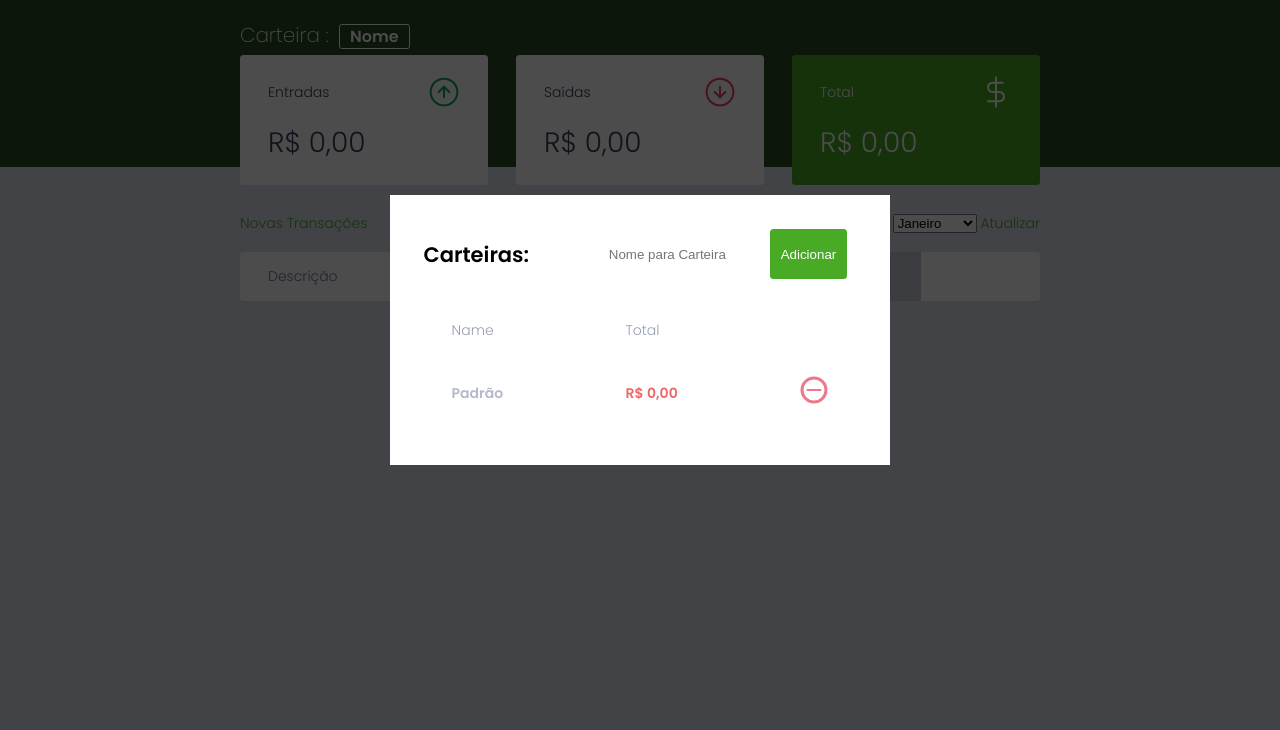
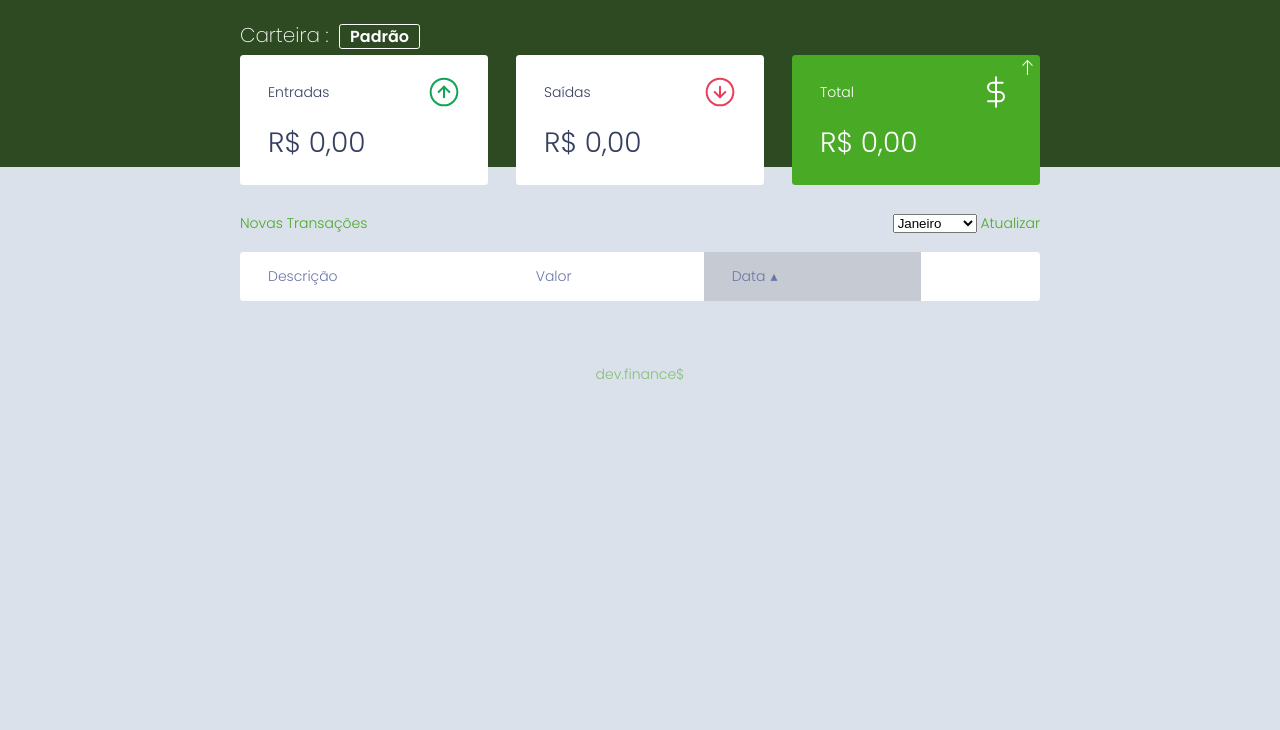
Before and after one commit to ThyagoAraujoM/Dev-finance, a plain HTML site: page index.html in a window 1280 px wide. Shown: the part 70-800 px from the top of the page. Drawn offline with Linux system fonts and the light colour scheme.

Commit message:
Bug wallets resolvido e implementação do mês passado quase pronta

```diff
--- a/index.html
+++ b/index.html
@@ -32,7 +32,7 @@
       <div id="wallet-selected" class="c-wallet-selected">
         <span>Carteira :</span>
         <a
-          class="c-button c-wallet"
+          class="c-button__wallet c-wallet"
           id="wallet-selected-name"
           onclick="WalletModal.open()"
           >Nome</a
@@ -42,7 +42,14 @@
       <section class="c-container__balance">
         <h2 class="u-sr-only">Balanço</h2>
         <!-- Entradas -->
-        <div class="c-container__card">
+        <div class="c-container__card js-container__card">
+          <div class="c-past-total js-past-month u-sr-only">
+            <h3>
+              <span> Total </span>
+              <p id="js-pastEntrada">R$ 0,00</p>
+              <img src="./assets/total.svg" alt="Imagem do total" />
+            </h3>
+          </div>
           <h3>
             <span> Entradas </span>
             <img src="./assets/income.svg" alt="Image de entradas" />
@@ -50,7 +57,14 @@
           <p id="js-incomeDisplay">R$ 0,00</p>
         </div>
         <!-- Saídas -->
-        <div class="c-container__card">
+        <div class="c-container__card js-container__card">
+          <div class="c-past-total js-past-month u-sr-only">
+            <h3>
+              <span> Total </span>
+              <p id="js-pastSaida">R$ 0,00</p>
+              <img src="./assets/total.svg" alt="Imagem do total" />
+            </h3>
+          </div>
           <h3>
             <span> Saídas </span>
             <img src="./assets/expense.svg" alt="Image de saída" />
@@ -58,7 +72,29 @@
           <p id="js-expensesDisplay">R$ 0,00</p>
         </div>
         <!-- Total -->
-        <div id="js-container__total" class="c-container__card total">
+        <div
+          id="js-container__total"
+          class="c-container__card total js-container__card"
+        >
+          <div class="c-past-total js-past-month u-sr-only">
+            <h3>
+              <span> Total </span>
+              <p id="js-pastTotal">R$ 0,00</p>
+              <img src="./assets/total.svg" alt="Imagem do total" />
+            </h3>
+          </div>
+          <img
+            src="./assets/up-arrow.svg"
+            alt="seta pra cima"
+            class="up-arrow"
+            onclick="lastMonth.active()"
+          />
+          <img
+            src="./assets/down-arrow.svg"
+            alt="seta pra baixo"
+            class="down-arrow u-sr-only"
+            onclick="lastMonth.desactive()"
+          />
           <h3>
             <span> Total </span>
             <img src="./assets/total.svg" alt="Imagem do total" />
@@ -71,7 +107,7 @@
       <section id="transaction" class="c-transaction">
         <h2 class="u-sr-only">Transações</h2>
 
-        <div class="inputs-tabela">
+        <div class="c-inputs-table">
           <a href="#" onclick="Modal.open()" class="button new"
             >Novas Transações</a
           >
@@ -173,7 +209,7 @@
     <!-- Modal Wallet adicionar trocar de carteira -->
     <div
       onclick="WalletModal.closeOut()"
-      class="c-modal-overlay js-wallets-overlay is-active"
+      class="c-modal-overlay js-wallets-overlay"
     >
       <div class="c-modal c-modal-wallets">
         <div class="c-form-wallets">
@@ -200,7 +236,7 @@
           >
             <thead>
               <tr>
-                <th>Name</th>
+                <th class="js-Name">Name</th>
                 <th>Total</th>
                 <th class="c-remove-wallet"></th>
               </tr>
--- a/script.js
+++ b/script.js
@@ -104,11 +104,6 @@ const Storage = {
     // pega o mês atual que está selecionado (padrão é janeiro) e assim pega o localStorage desse mês.
     let inputMonths = document.getElementById("js-month");
 
-    /* Se for o total selecionado ele cria um loop baseado em um array com os 12 meses do ano. E em cada loop verifica se tem um LocalStorage desse mês, se houver ele cria um loop para
-     adicionar todos os valores desse mês no total. E faz isso em cada mês para no final retornar para a tabela uma lista com todos os valores dos meses para uma visão mais geral.
-     Se não for o total ele simplesmente vai pegar o LocalStorage do mês selecionado e entregar para a lista.
-     */
-
     let walletverification = Storage.getWallet();
     if (wallet != undefined) {
       walletName = wallet;
@@ -119,6 +114,11 @@ const Storage = {
     } else {
       walletName = "Padrão";
     }
+
+    /*Se for o total selecionado ele cria um loop baseado em um array com os 12 meses do ano. E em cada loop verifica se tem um LocalStorage desse mês, se houver ele cria um loop para
+     adicionar todos os valores desse mês no total. E faz isso em cada mês para no final retornar para a tabela uma lista com todos os valores dos meses para uma visão mais geral.
+     Se não for o total ele simplesmente vai pegar o LocalStorage do mês selecionado e entregar para a lista.
+     */
 
     if (inputMonths.value == "total") {
       return Utils.calcTotal(walletName);
@@ -160,11 +160,6 @@ const Wallet = {
   selected: Storage.get(),
   index: 0,
 
-  // update() {
-  //   Wallet.all[Wallet.index] = Wallet.selected;
-  //   Storage.set(Wallet.all);
-  // },
-
   add(wallet) {
     if (!wallet == "") {
       Wallet.all.push(wallet);
@@ -178,14 +173,18 @@ const Wallet = {
   },
 
   select(index) {
-    // Modal.toggle("modal-wallets");
     document.querySelector("#js-month").value = "jan";
+    document.querySelector("#wallet-selected-name").innerHTML = walletName;
+    walletName = Wallet.all[index];
     Wallet.selected = Wallet.all[index];
-    walletName = Wallet.all[index];
     Transaction.all = Storage.get(Wallet.selected);
     Wallet.index = index;
 
+    WalletModal.close();
     App.reload();
+  },
+  total(wallet) {
+    return wallet.reduce((total, { amount }) => amount + total, 0);
   },
 };
 
@@ -246,38 +245,6 @@ const Transaction = {
   },
 };
 
-const TransactionWallet = {
-  all: Wallet.selected || [],
-
-  add(transaction) {
-    Transaction.all.transactions.push(transaction);
-    App.reload();
-  },
-
-  remove(index) {
-    Transaction.all.transactions.splice(index, 1);
-    App.reload();
-  },
-
-  incomes(transactions = Transaction.all.transactions) {
-    return transactions?.reduce(
-      (total, { amount }) => (amount > 0 ? amount + total : total),
-      0
-    );
-  },
-
-  expenses(transactions = Transaction.all.transactions) {
-    return transactions?.reduce(
-      (total, { amount }) => (amount < 0 ? amount + total : total),
-      0
-    );
-  },
-
-  total(wallet) {
-    return wallet.reduce((total, { amount }) => amount + total, 0);
-  },
-};
-
 const DOM = {
   //Substituir os dados do html com os dados do js
   transactionsContainer: document.querySelector(
@@ -329,6 +296,7 @@ const DOM = {
     DOM.transactionsContainer.innerHTML = "";
   },
 
+  // WALLET AREA
   walletsContainer: document.querySelector("#js-wallets-table tbody"),
   addWallet(wallet, index) {
     const tr = document.createElement("tr");
@@ -343,10 +311,8 @@ const DOM = {
     const name = wallet;
 
     let amount = Utils.calcTotal(wallet);
-    amount = TransactionWallet.total(amount);
-
+    amount = Wallet.total(amount);
     const CSSClass = amount > 0 ? "table__income" : "table__expense";
-
     const newAmount = Utils.formatCurrency(amount);
 
     const html = `
@@ -367,7 +333,6 @@ const Utils = {
   //Formatação dos valores dos inputs
   formatAmount(value) {
     value = value * 100;
-
     return Math.round(value);
   },
 
@@ -432,7 +397,6 @@ const Utils = {
         }
       }
 
-      console.log(total);
       return total;
     }
   },
@@ -548,6 +512,7 @@ const WalletForm = {
       DOM.clearWallets();
 
       Wallet.all.forEach(DOM.addWallet);
+      Ordination.organizeName();
     } catch (error) {
       alert(error.message);
     }
@@ -615,7 +580,7 @@ const Ordination = {
   },
 
   // Organiza as datas em específico. Chamado ao carregar o site
-  organize() {
+  organizeDate() {
     // Organiza a data automaticamente ao implementar algo ou atualizar a página
     var date = document.querySelector(".js-date");
 
@@ -632,6 +597,62 @@ const Ordination = {
       headerIndex,
       !currentIsAscending
     );
+  },
+
+  // Organiza os nomes em específico.
+  organizeName() {
+    // Organiza a data automaticamente ao implementar algo ou atualizar a página
+    var date = document.querySelector(".js-Name");
+
+    const tableElement = date.parentElement.parentElement.parentElement;
+    const headerIndex = Array.prototype.indexOf.call(
+      date.parentElement.children,
+      date
+    );
+    // const currentIsAscending = date.classList.contains("th-sort-asc");
+    const currentIsAscending = false;
+
+    Ordination.sortTableByColumn(
+      tableElement,
+      headerIndex,
+      !currentIsAscending
+    );
+  },
+};
+
+const lastMonth = {
+  updateBalance() {
+    document.getElementById(
+      "js-incomeDisplay"
+    ).innerHTML = Utils.formatCurrency(Transaction.incomes());
+    document.getElementById(
+      "js-expensesDisplay"
+    ).innerHTML = Utils.formatCurrency(Transaction.expenses());
+    document.getElementById("js-totalDisplay").innerHTML = Utils.formatCurrency(
+      Transaction.total()
+    );
+  },
+  active() {
+    let pastMonth = document.querySelectorAll(".js-past-month");
+    document.querySelector(".up-arrow").classList.add("u-sr-only");
+    document.querySelector(".down-arrow").classList.remove("u-sr-only");
+    let container = document.querySelectorAll(".js-container__card");
+
+    for (let n = 0; n < 3; n++) {
+      container[n].classList.add("is-active");
+      pastMonth[n].classList.remove("u-sr-only");
+    }
+  },
+  desactive() {
+    let pastMonth = document.querySelectorAll(".js-past-month");
+    document.querySelector(".up-arrow").classList.remove("u-sr-only");
+    document.querySelector(".down-arrow").classList.add("u-sr-only");
+    let container = document.querySelectorAll(".js-container__card");
+
+    for (let n = 0; n < 3; n++) {
+      container[n].classList.remove("is-active");
+      pastMonth[n].classList.add("u-sr-only");
+    }
   },
 };
 
@@ -666,7 +687,8 @@ const App = {
     // Resumo pq a função esta recebendo os mesmos parâmetros e não está acontecendo mais nada
     // pode se resumir assim. Passando a função como um atalho ( pesquisar se quiser entender mais).
 
-    Ordination.organize();
+    Ordination.organizeDate();
+    Ordination.organizeName();
     DOM.updateBalance();
 
     Storage.set(Transaction.all);
@@ -696,7 +718,7 @@ const App = {
     $html.classList.toggle("dark-mode");
   },
 };
-
+document.querySelector("#wallet-selected-name").innerHTML = Wallet.all[0];
 Storage.get();
 App.init();
 
--- a/style.css
+++ b/style.css
@@ -199,8 +199,19 @@ label:active:after {
 /* ======================== cards ======================== */
 
 .c-container__card {
+  position: relative;
   background: var(--cards);
   padding: 1.5rem 2rem;
+  border-radius: 0.25rem;
+  margin-bottom: 2rem;
+  color: var(--letters);
+  transition: all 500ms ease 0s;
+}
+
+.c-container__card.is-active {
+  position: relative;
+  background: var(--cards);
+  padding: 5rem 2rem 1.5rem 2rem;
   border-radius: 0.25rem;
   margin-bottom: 2rem;
   color: var(--letters);
@@ -224,6 +235,50 @@ label:active:after {
 .c-container__card.total {
   background: var(--green);
   color: white;
+}
+.c-container__card.total .up-arrow {
+  position: absolute;
+  width: 15px;
+  right: 5px;
+  top: 5px;
+  fill: white;
+}
+
+.c-container__card.total .down-arrow {
+  position: absolute;
+  width: 15px;
+  right: 5px;
+  top: 55px;
+  fill: white;
+}
+
+.c-past-total {
+  position: absolute;
+  top: 0;
+  left: 0;
+  background-color: var(--red);
+  color: white;
+  width: 100%;
+  height: 29%;
+}
+.c-past-total h3 {
+  padding: 0 10px;
+  font-weight: normal;
+  font-size: 1rem;
+  display: flex;
+  align-items: center;
+  justify-content: space-between;
+  height: 100%;
+}
+
+.c-past-total img {
+  width: 20px;
+}
+
+.c-past-total p {
+  font-size: 1rem;
+  line-height: 3rem;
+  margin-top: 0;
 }
 
 /* ======================== Table ======================== */
@@ -309,7 +364,7 @@ td.table__expense {
 }
 
 /* ======================== Input Tabela ======================== */
-.inputs-tabela {
+.c-inputs-table {
   display: flex;
   justify-content: space-between;
 }
@@ -369,7 +424,7 @@ small {
   font-weight: 200;
 }
 
-.c-wallet-selected .c-button {
+.c-wallet-selected .c-button__wallet {
   font-weight: 700;
   color: #fff;
 
@@ -383,7 +438,7 @@ small {
   transition: 0.2s;
 }
 
-.c-wallet-selected .c-button:hover {
+.c-wallet-selected .c-button__wallet:hover {
   color: var(--light-green);
   border: 1px solid var(--light-green);
 
```
Also changed, not shown: assets/down-arrow.svg (added), assets/up-arrow.svg (added).
